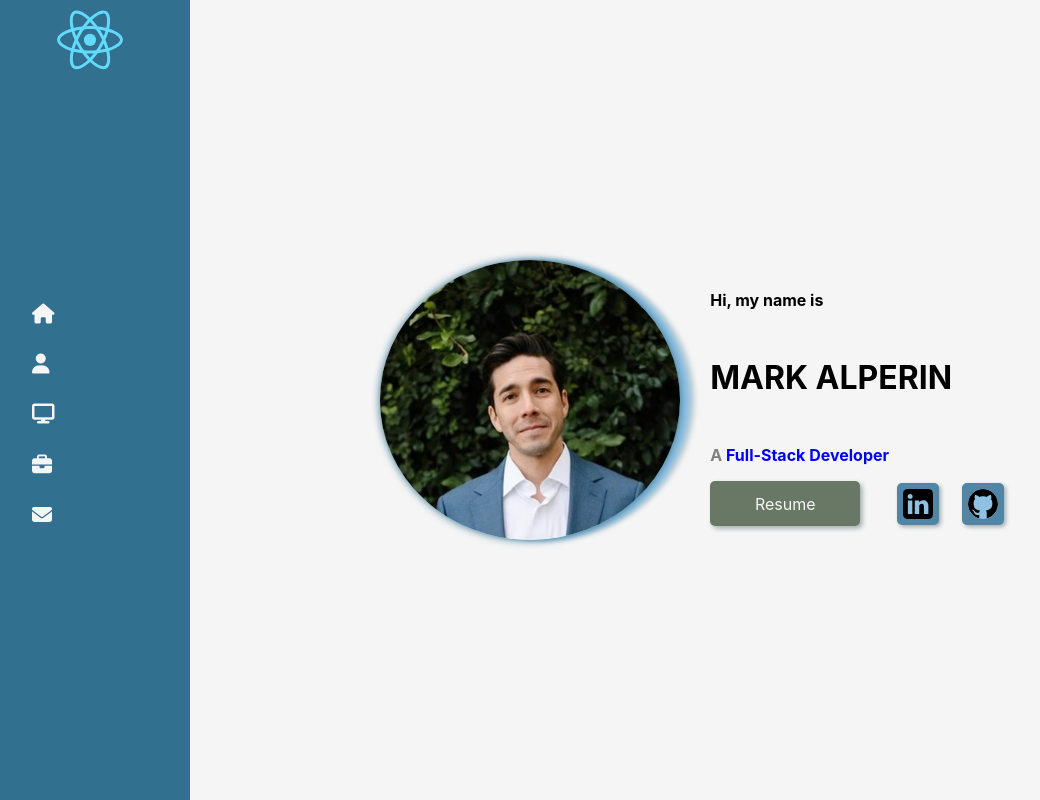
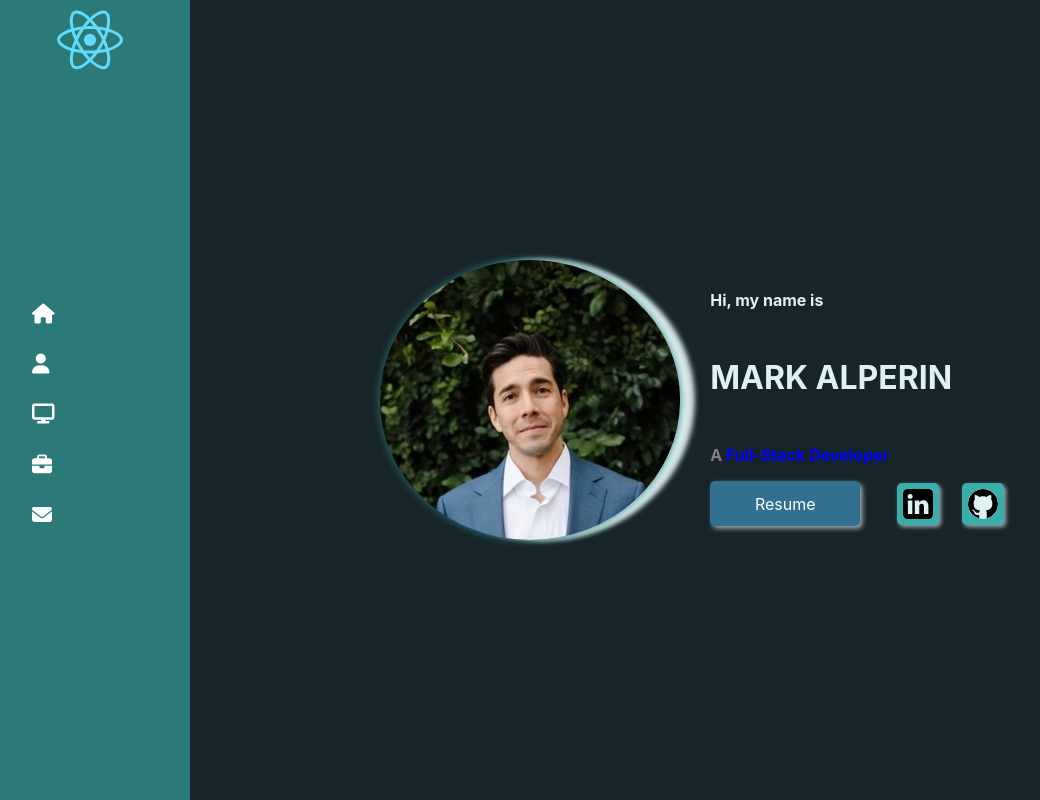
Before and after one commit to MarkAlperin/Personal-Website, a React (Create React App) app: page / in a window 1280 px wide. Shown: the top 800 px of the page, without its empty margins (10-1050 px from the left). Built offline with nearby package versions, Linux system fonts and the light colour scheme.

Commit message:
building light/dark mode on initial scroll

```diff
--- a/src/App.js
+++ b/src/App.js
@@ -2,10 +2,13 @@ import React from "react";
 import { BrowserRouter, Routes, Route } from "react-router-dom";
 
 import FrontPage from "./components/displays/FrontPage";
+import { AppContextProvider } from "./context/appContext";
 
 const App = () => {
   return (
-    <FrontPage />
+    <AppContextProvider>
+      <FrontPage />
+    </AppContextProvider>
     // <BrowserRouter>
     //   <Routes>
     //     <Route path="/" element={<FrontPage />} />
--- a/src/components/displays/FrontPage.js
+++ b/src/components/displays/FrontPage.js
@@ -1,6 +1,7 @@
-import React from "react";
+import React, { useContext } from "react";
 import styled from "styled-components";
 
+import { AppContext } from "../../context/appContext";
 import SideBar from "../SideBar";
 import Home from "./home/Home";
 import About from "./About";
@@ -11,16 +12,20 @@ import templates from "../templates";
 import helpers from "../../helpers/helpers";
 
 const FrontPage = () => {
+  const ctx = useContext(AppContext);
   const { DisplayContainer } = templates;
 
-
-
   window.onscroll = () => {
-   helpers.amountscrolled();
+    let scrollPct = helpers.amountscrolled();
+    if (ctx.darkMode && scrollPct > 0.5) {
+      ctx.setDarkMode(false);
+    } else if (!ctx.darkMode && scrollPct < 0.5) {
+      ctx.setDarkMode(true);
+    }
   };
 
   return (
-    <OuterContainer>
+    <OuterContainer ctx={ctx}>
       <SideBar />
       <ScrollContainer>
         <DisplayContainer id="home">
@@ -45,7 +50,11 @@ const FrontPage = () => {
 export default FrontPage;
 
 const OuterContainer = styled.div`
-  background-color: whitesmoke;
+  transition: all 0.4s ease-in-out;
+  background-color: ${({ ctx }) =>
+    ctx.darkMode ? templates.color.black : "whitesmoke"};
+  color: ${({ ctx }) =>
+    ctx.darkMode ? templates.color.light : templates.color.black};
 `;
 
 const ScrollContainer = styled.div`
--- a/src/components/displays/Skills.js
+++ b/src/components/displays/Skills.js
@@ -23,11 +23,9 @@ const SkillsContainer = styled.div`
   flex-direction: row;
   flex-wrap: wrap;
   justify-content: space-evenly;
-
   width: 90%;
   height: auto;
   background-color: white;
   border-radius: 10px;
   box-shadow: 0px 4px 8px rgba(134, 151, 168, 0.1);
-
 `;
--- a/src/components/templates.js
+++ b/src/components/templates.js
@@ -1,10 +1,8 @@
 import styled from "styled-components";
-
 
 const height = window.innerHeight;
 
 const templates = {
-
   DisplayContainer: styled.div`
     height: ${height}px;
     margin-left: 105px;
@@ -17,15 +15,65 @@ const templates = {
     scroll-behavior: smooth;
   `,
 
+  // CLEAN AND MODERN (teals)
   color: {
-    accent: "#687864",
-    dark: "#31708E",
-    mid: "#5085A5",
-    light: "#8FC1E3",
-    white: "whitesmoke", // "#F7F9FB",
+    accent: "#31708E",
+    dark: "#2B7A78",
+    mid: "#3AAFA9",
+    light: "#DEF2F1",
+    white: "#FEFFFF", // "#F7F9FB",
     shadowLight: "#C3D1D6",
-    shadowDark: "#A1ACB0 "
+    shadowDark: "#A1ACB0 ",
+    black: "#17252A",
   },
-}
+
+  // MODERNITY IN FULL BLOOM (greens)
+  // color: {
+  //   accent: "#687864",
+  //   dark: "#3B945E",
+  //   mid: "#57BA98",
+  //   light: "#65CCB8",
+  //   white: "#F2F2F2", // "#F7F9FB",
+  //   shadowLight: "#C3D1D6",
+  //   shadowDark: "#A1ACB0 ",
+  //   black: "#182628",
+  // },
+
+  // CLOSE TO NATURE (blues, w/ brown)
+  // color: {
+  //   accent: "#687864",
+  //   dark: "#31708E",
+  //   mid: "#5085A5",
+  //   light: "#8FC1E3",
+  //   white: "whitesmoke", // "#F7F9FB",
+  //   shadowLight: "#C3D1D6",
+  //   shadowDark: "#A1ACB0 ",
+  //   black: "#19181A",
+  // },
+
+  // CLEAN AND ENERGETIC (blues w/ purple)
+  // color: {
+  //   accent: "#8860D0",
+  //   dark: "#5680E9",
+  //   mid: "#5AB9EA",
+  //   light: "#84CEEB",
+  //   white: "#C1C8E4",
+  //   shadowLight: "#C3D1D6",
+  //   shadowDark: "#A1ACB0",
+  //   black: "#19181A"
+  // }
+
+  // MODERN AND MINIMALIST (green tan nantucket)
+  // color: {
+  //   accent: "#8C9E8E",
+  //   dark: "#479761",
+  //   mid: "#A16E83",
+  //   light: "#CEBC81",
+  //   white: "#B19F9E",
+  //   shadowLight: "#C3D1D6",
+  //   shadowDark: "#A1ACB0",
+  //   black: "#19181A"
+  // }
+};
 
 export default templates;
--- /dev/null
+++ b/src/context/appContext.js
@@ -0,0 +1,21 @@
+import React, { useState } from "react";
+
+export const AppContext = React.createContext({
+  darkMode: true,
+  setDarkMode: () => {},
+});
+
+export const AppContextProvider = (props) => {
+  const [darkMode, setDarkMode] = useState(true);
+
+  return (
+    <AppContext.Provider
+      value={{
+        darkMode,
+        setDarkMode
+      }}
+    >
+      {props.children}
+    </AppContext.Provider>
+  );
+};
--- a/src/helpers/helpers.js
+++ b/src/helpers/helpers.js
@@ -12,6 +12,7 @@ const helpers = {
   },
 
   amountscrolled: () => {
+    // gets percentage scrolled (ie: 80 or NaN if tracklength == 0)
     var winheight =
       window.innerHeight ||
       (document.documentElement || document.body).clientHeight;
@@ -21,8 +22,8 @@ const helpers = {
       (document.documentElement || document.body.parentNode || document.body)
         .scrollTop;
     var trackLength = docheight - winheight;
-    var pctScrolled = Math.floor((scrollTop / trackLength) * 100); // gets percentage scrolled (ie: 80 or NaN if tracklength == 0)
-    console.log(pctScrolled + "% scrolled");
+    var pctScrolled = Math.floor((scrollTop / trackLength) * 100);
+    // console.log(pctScrolled + "% scrolled");
     return pctScrolled;
   },
 };
```
Also changed, not shown: src/assets/atlasnye-884206_960_720.png (added).
